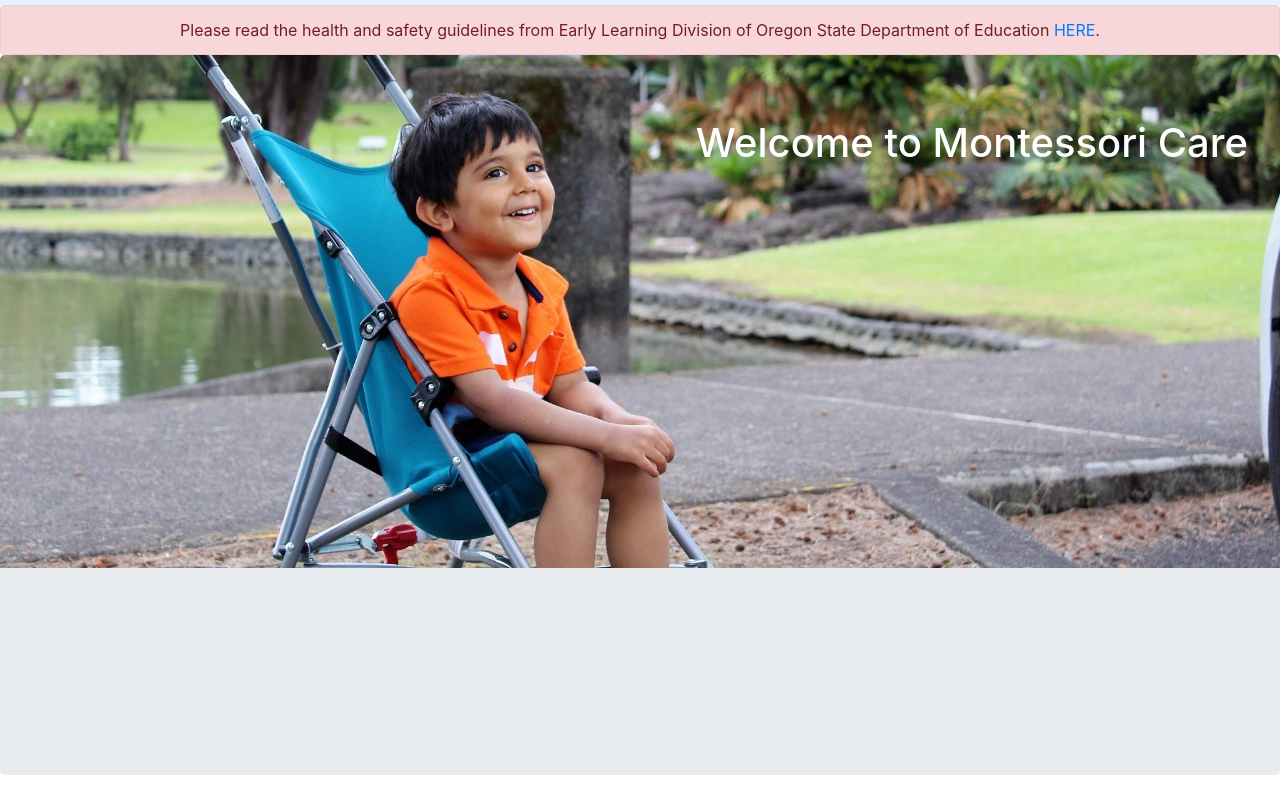
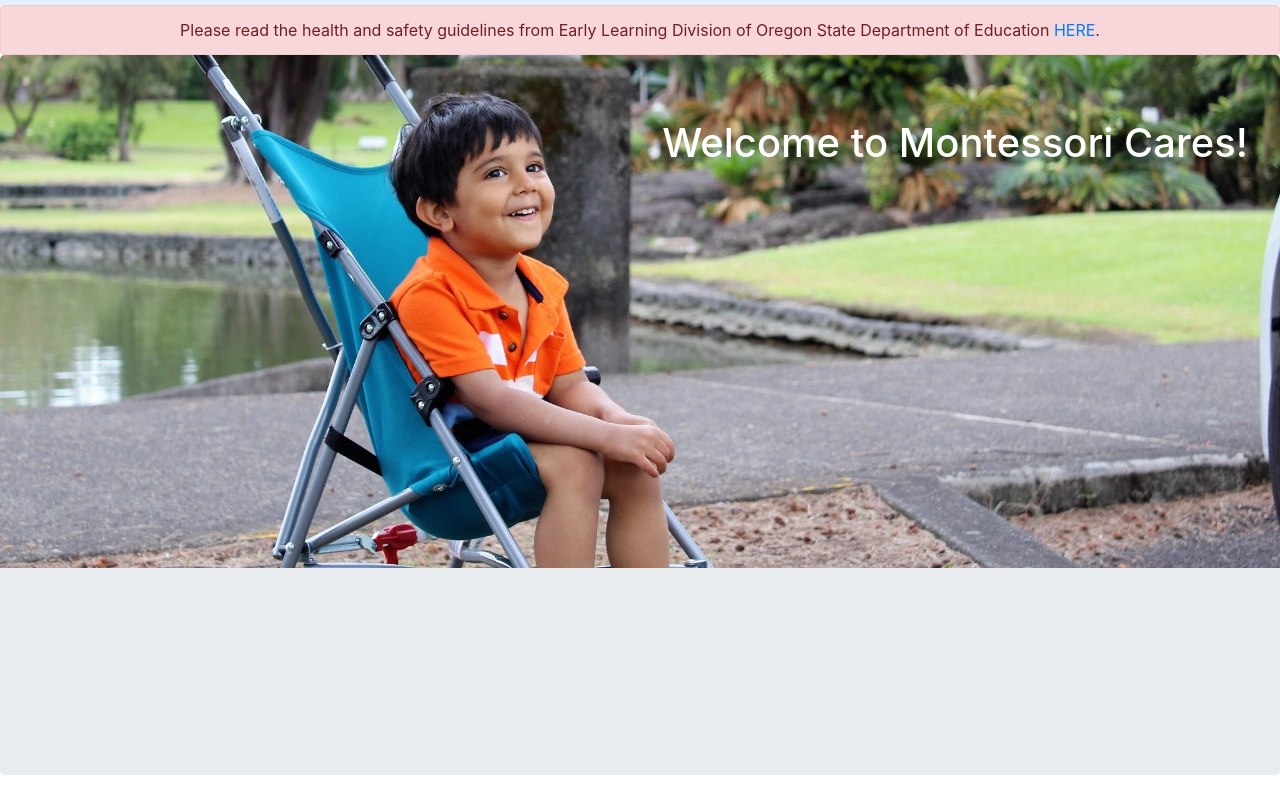
Before and after one commit to kushwaha-ashish/mcsweb, a plain HTML site: page index.html in a window 1280 px wide. Shown: the part 115-922 px from the top of the page. Drawn offline with nearby package versions, Linux system fonts and the light colour scheme.

Commit message:
spelling corrections

```diff
--- a/index.html
+++ b/index.html
@@ -76,7 +76,7 @@
   	</div>
 
   	<div class="container-fluid main-image d-flex jumbotron justify-content-end">
-  		<h1 style="color:white;">Welcome to Montessori Care</h1>
+  		<h1 style="color:white;">Welcome to Montessori Cares!</h1>
   	</div>
 
 
```
